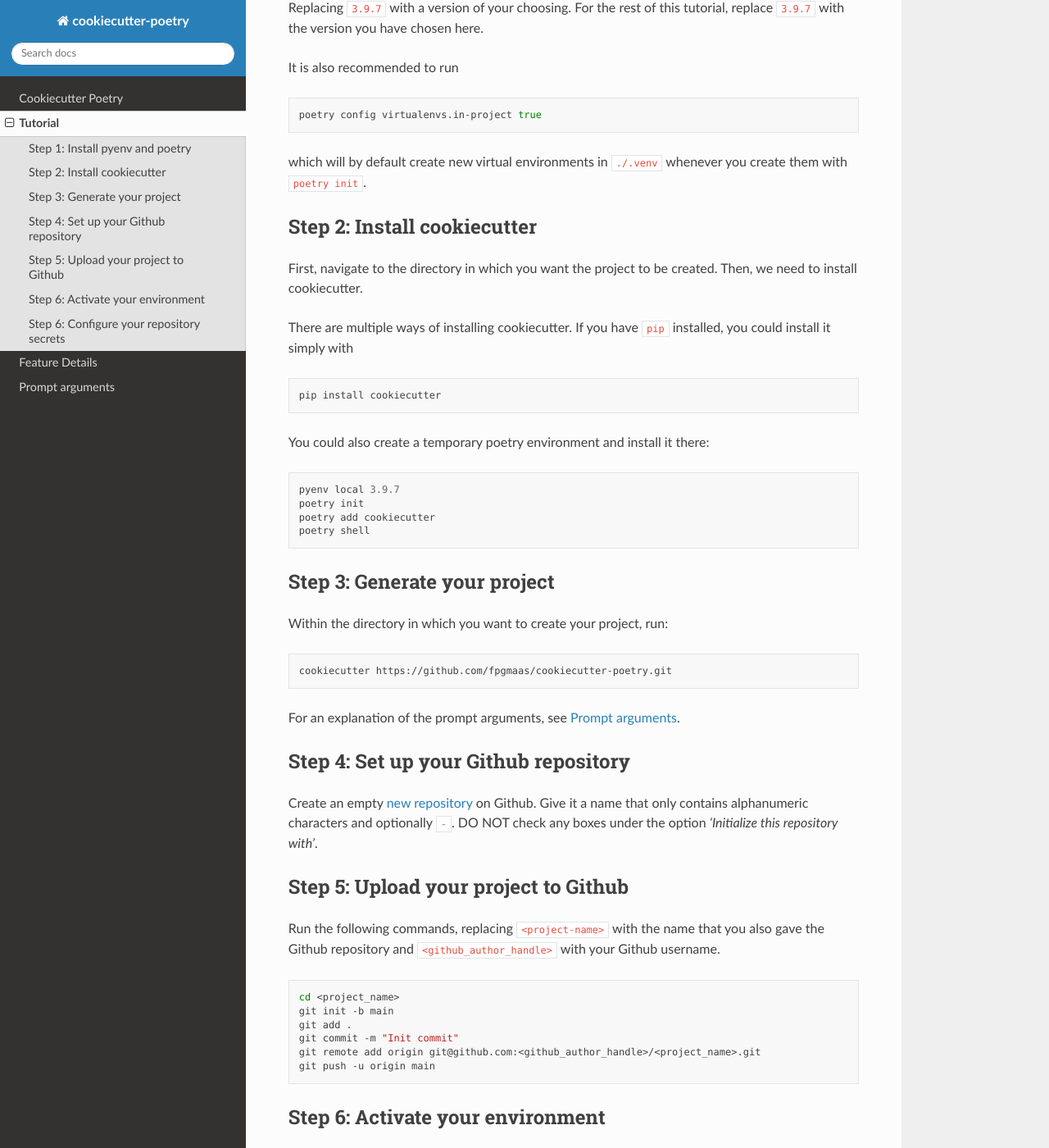
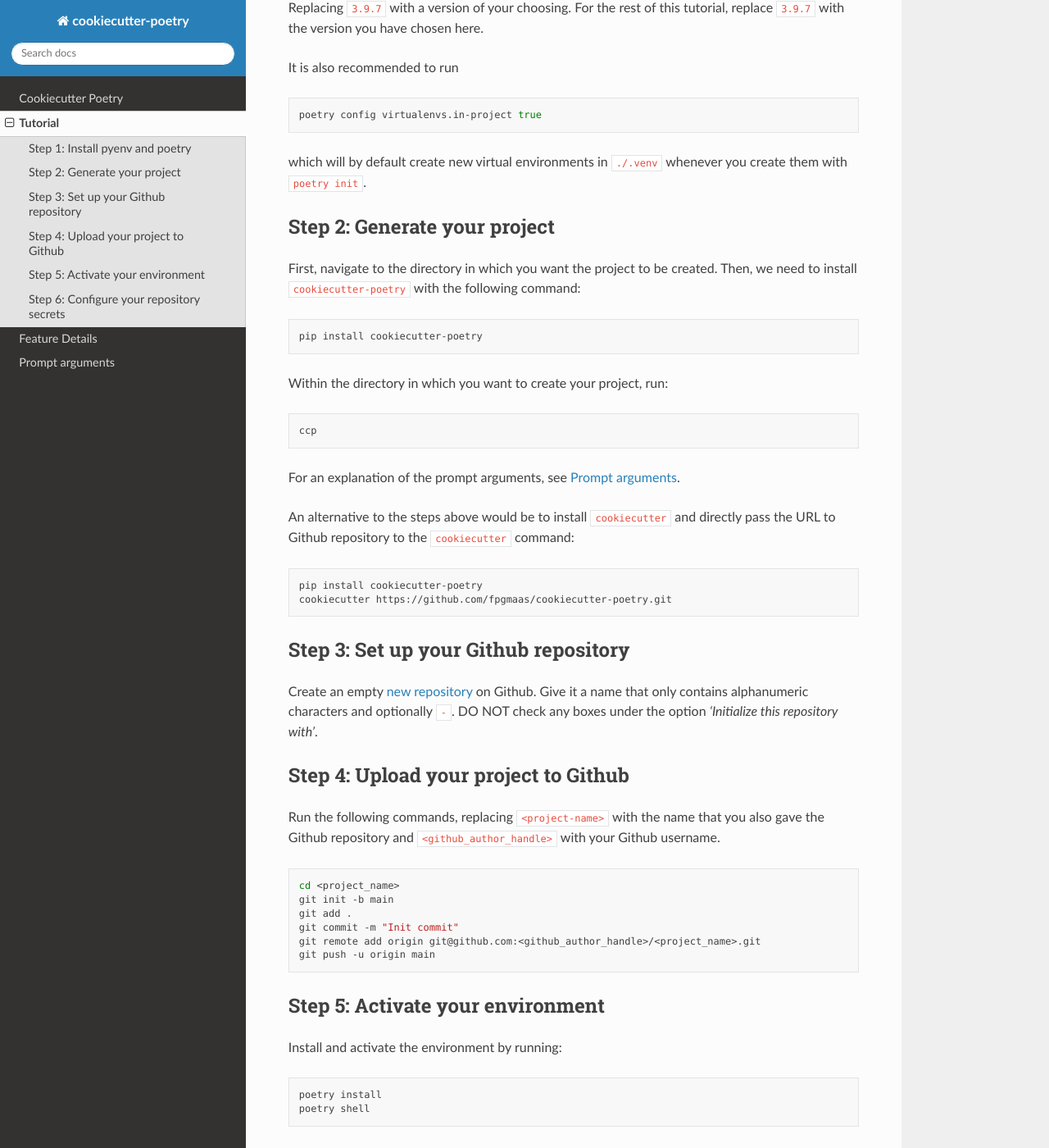
Before and after one commit to fpgmaas/cookiecutter-poetry, a Sphinx documentation site: the page built from docs/tutorial.rst, in a window 1280 px wide and 1400 px high, scrolled down 568 px. Shown: the whole window at 82% size. Built offline with Sphinx 7.4.7 and the Read the Docs theme 2.0.0, drawn with Linux system fonts in a browser that asks for light colours.

```diff
--- a/docs/tutorial.rst
+++ b/docs/tutorial.rst
@@ -32,45 +32,39 @@
 
 which will by default create new virtual environments in ``./.venv`` whenever you create them with ``poetry init``.
 
-Step 2: Install cookiecutter
+Step 2: Generate your project
 ------------------------------
 
-First, navigate to the directory in which you want the project to be created. Then, we need to install cookiecutter.
-
-There are multiple ways of installing cookiecutter. If you have ``pip`` installed, you could install it simply with
+First, navigate to the directory in which you want the project to be created. Then, we need to install ``cookiecutter-poetry`` with the following command:
 
 .. code-block:: bash
 
-    pip install cookiecutter
-
-You could also create a temporary poetry environment and install it there:
-
-.. code-block::
-
-    pyenv local 3.9.7
-    poetry init
-    poetry add cookiecutter
-    poetry shell
-
-Step 3: Generate your project
----------------------------------
+    pip install cookiecutter-poetry
 
 Within the directory in which you want to create your project, run:
 
 .. code-block:: bash
 
-    cookiecutter https://github.com/fpgmaas/cookiecutter-poetry.git
+    ccp
 
 For an explanation of the prompt arguments, see :doc:`Prompt arguments <./prompt_arguments>`.
 
-Step 4: Set up your Github repository
+An alternative to the steps above would be to install ``cookiecutter`` and directly pass the URL to Github repository to the ``cookiecutter`` command:
+
+.. code-block:: bash
+
+    pip install cookiecutter-poetry
+    cookiecutter https://github.com/fpgmaas/cookiecutter-poetry.git
+
+
+Step 3: Set up your Github repository
 ----------------------------------------
 
 Create an empty `new repository <https://github.com/new>`_ on Github.
 Give it a name that only contains alphanumeric characters and optionally ``-``.
 DO NOT check any boxes under the option *'Initialize this repository with'*.
 
-Step 5: Upload your project to Github
+Step 4: Upload your project to Github
 --------------------------------------
 
 Run the following commands, replacing ``<project-name>`` with the name that you also gave the Github repository and ``<github_author_handle>`` with your Github username.
@@ -84,7 +78,7 @@
     git remote add origin git@github.com:<github_author_handle>/<project_name>.git
     git push -u origin main
 
-Step 6: Activate your environment
+Step 5: Activate your environment
 --------------------------------------
 
 Install and activate the environment by running:
--- a/pyproject.toml
+++ b/pyproject.toml
@@ -5,8 +5,10 @@
 authors = ["Florian Maas <fpgmaas@gmail.com>"]
 repository = "https://github.com/fpgmaas/cookiecutter-poetry"
 documentation = "https://fpgmaas.github.io/cookiecutter-poetry/"
+readme = "README.md"
+keywords = ['cookiecutter', 'template', 'poetry']
 packages = [
-  {include = "poetry_cookiecutter"}
+  {include = "cookiecutter_poetry"}
 ]
 include = [
   '{{cookiecutter.project_name}}/**/*',
@@ -54,4 +56,4 @@
 skip = ["{{cookiecutter.project_name}}",".venv"]
 
 [tool.poetry.scripts]
-ccp = 'poetry_cookiecutter.cli:main'
+ccp = 'cookiecutter_poetry.cli:main'
```
Also changed, not shown: README.rst (+4 -4 lines), cookiecutter_poetry/__init__.py (added), 2 other files.
